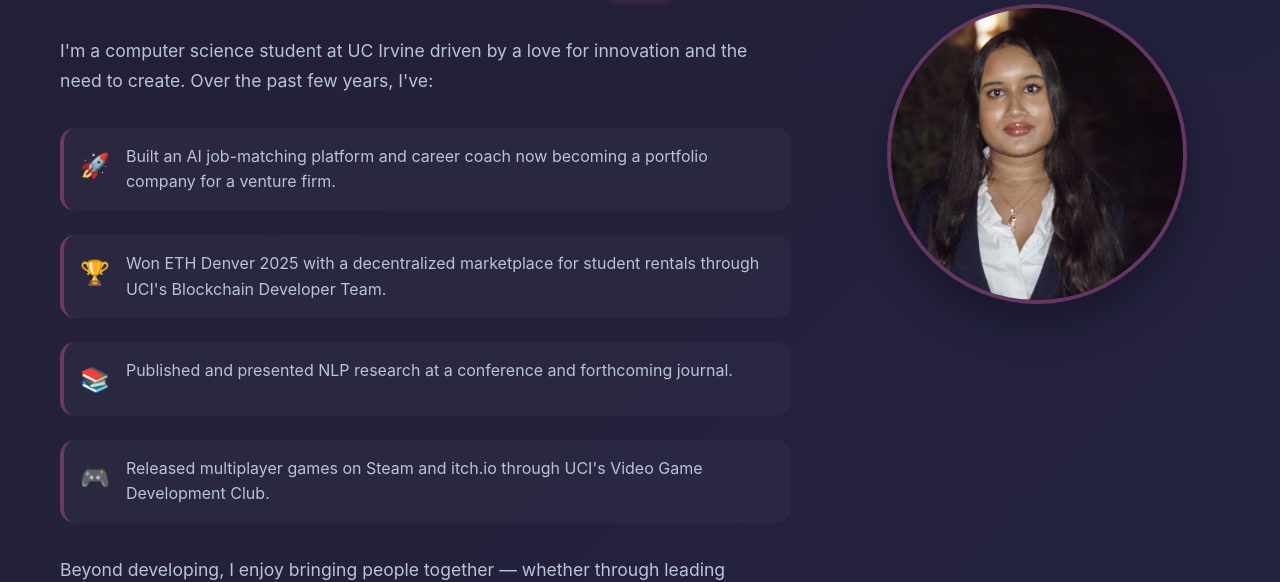
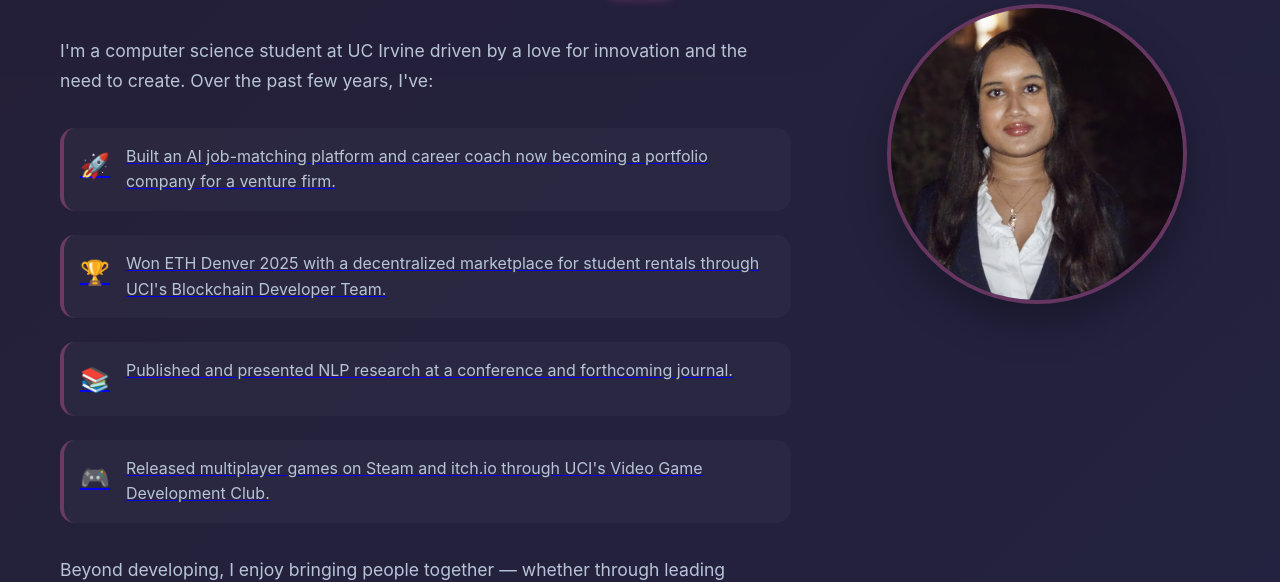
Before and after one commit to BihanDasgupta/Bihan-Official-Website, a React (Create React App) app: page / in a window 1280 px wide. Shown: the part 940-1522 px from the top of the page. Built offline with nearby package versions, Linux system fonts and the light colour scheme.

Commit message:
adding more contacts and links

```diff
--- a/src/components/About.tsx
+++ b/src/components/About.tsx
@@ -12,22 +12,22 @@ const About: React.FC = () => {
               I'm a computer science student at UC Irvine driven by a love for innovation and the need to create. Over the past few years, I've:
             </p>
             <div className="about-achievements">
-              <div className="achievement">
+              <a className="achievement" href="https://cazador.onrender.com/" target="_blank" rel="noopener noreferrer">
                 <span className="achievement-emoji">🚀</span>
                 <p>Built an AI job-matching platform and career coach now becoming a portfolio company for a venture firm.</p>
-              </div>
-              <div className="achievement">
+              </a>
+              <a className="achievement" href="https://devfolio.co/projects/zotswap-2f2d" target="_blank" rel="noopener noreferrer">
                 <span className="achievement-emoji">🏆</span>
                 <p>Won ETH Denver 2025 with a decentralized marketplace for student rentals through UCI's Blockchain Developer Team.</p>
-              </div>
-              <div className="achievement">
+              </a>
+              <a className="achievement" href="https://youtu.be/GUwPkCh3HXc?si=zNx-1ZpABD6smPet" target="_blank" rel="noopener noreferrer">
                 <span className="achievement-emoji">📚</span>
                 <p>Published and presented NLP research at a conference and forthcoming journal.</p>
-              </div>
-              <div className="achievement">
+              </a>
+              <a className="achievement" href="https://store.steampowered.com/app/2925430/Sandwich_Sim/" target="_blank" rel="noopener noreferrer">
                 <span className="achievement-emoji">🎮</span>
                 <p>Released multiplayer games on Steam and itch.io through UCI's Video Game Development Club.</p>
-              </div>
+              </a>
             </div>
             <p>
               Beyond developing, I enjoy bringing people together — whether through leading Blockchain at UCI as Vice President, collaborations in interdisciplinary research, or teamwork in my classes and projects. I aim to bridge research, entrepreneurship, and engineering to create meaningful technology.
--- a/src/components/Contact.tsx
+++ b/src/components/Contact.tsx
@@ -52,6 +52,8 @@ const Contact: React.FC = () => {
 
     const emailRegex = /^[^\s@]+@[^\s@]+\.[^\s@]{2,}$/i;
     const telegramRegex = /^(?:@?[a-zA-Z0-9_]{5,32}|https?:\/\/t\.me\/[a-zA-Z0-9_]{5,32})$/;
+    // X (Twitter): @handle (1-15) OR full x.com URL. Entire string must match.
+    const xRegex = /^(?:@?[A-Za-z0-9_]{1,15}|https?:\/\/(?:www\.)?x\.com\/[A-Za-z0-9_]{1,15}(?:\/.*)?)$/i;
     const linkedInRegex = /^https?:\/\/(www\.)?linkedin\.com\/in\/[A-Za-z0-9%_-]+\/?$/i;
 
     if (!contactMethod) {
@@ -78,6 +80,12 @@ const Contact: React.FC = () => {
       if (!telegramRegex.test(contactInfo)) {
         e.preventDefault();
         alert('Please enter a valid Telegram username (e.g., @username) or t.me link.');
+        return;
+      }
+    } else if (contactMethod === 'x') {
+      if (!xRegex.test(contactInfo)) {
+        e.preventDefault();
+        alert("Please enter a valid X handle (e.g., @yourhandle) or x.com link.");
         return;
       }
     } else if (contactMethod === 'linkedin') {
@@ -163,6 +171,12 @@ const Contact: React.FC = () => {
       value: '@t1yash',
       icon: '📱',
       link: 'https://t.me/t1yash'
+    },
+    {
+      type: 'X',
+      value: '@t1yash',
+      icon: '𝕏',
+      link: 'https://x.com/t1yash'
     }
   ];
 
@@ -176,6 +190,11 @@ const Contact: React.FC = () => {
       name: 'LinkedIn',
       url: 'https://www.linkedin.com/in/bihan-dasgupta-8b63a5286',
       icon: '💼'
+    },
+    {
+      name: 'Devfolio',
+      url: 'https://devfolio.co/@bihand/projects',
+      icon: '🧩'
     },
     {
       name: 'Devpost',
@@ -301,6 +320,7 @@ const Contact: React.FC = () => {
                     <option value="" disabled selected>Choose Contact Method</option>
                     <option value="email">📧 Email</option>
                     <option value="telegram">📱 Telegram</option>
+                    <option value="x">𝕏 X (Twitter)</option>
                     <option value="linkedin">💼 LinkedIn</option>
                   </select>
                 </div>
--- a/src/components/Footer.tsx
+++ b/src/components/Footer.tsx
@@ -41,6 +41,15 @@ const Footer: React.FC = () => {
               🚀
             </a>
             <a
+              href="https://devfolio.co/@bihand/projects"
+              target="_blank"
+              rel="noopener noreferrer"
+              className="social-link"
+              aria-label="Devfolio"
+            >
+              🧩
+            </a>
+            <a
               href="https://bihandasgupta.itch.io/"
               target="_blank"
               rel="noopener noreferrer"
--- a/src/components/Portfolio.tsx
+++ b/src/components/Portfolio.tsx
@@ -83,6 +83,11 @@ const Portfolio: React.FC = () => {
                       GitHub
                     </a>
                   ) : null}
+                  {project.title === 'Zot Swap' ? (
+                    <a href="https://devfolio.co/projects/zotswap-2f2d" target="_blank" rel="noopener noreferrer" className="btn btn-small btn-outline">
+                      Devfolio
+                    </a>
+                  ) : null}
                 </div>
               </div>
             </div>
```
